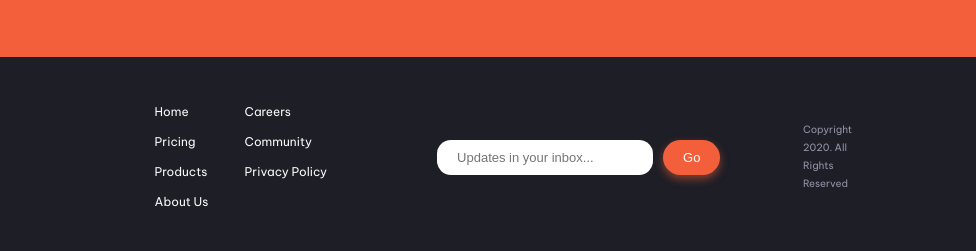
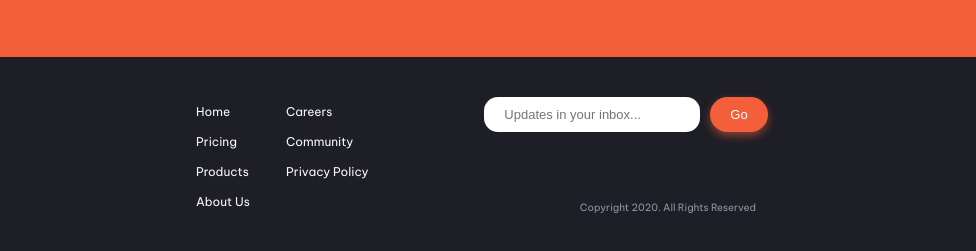
Before and after one commit to romoguill/finalFrontEnd1, a plain HTML site: page root/index.html in a window 1280 px wide. Shown: the part 1615-1866 px from the top of the page, 304-1280 px from the left. Drawn offline with Linux system fonts and the light colour scheme.

Commit message:
Finished styling footer

```diff
--- a/root/css/style.css
+++ b/root/css/style.css
@@ -306,7 +306,7 @@ footer .container {
 
 .page-links {
   order: 1;
-  max-width: 200px;
+  max-width: 180px;
 }
 
 .page-links > ul {
@@ -475,6 +475,7 @@ footer .container > p {
   footer .container {
     flex-direction: row;
     height: 100%;
+    position: relative;
   }
 
   .container-logo-media {
@@ -509,9 +510,13 @@ footer .container > p {
 
   .mail-form {
     order: 2;
+    align-self: start;
   }
 
   footer .container > p {
     margin-top: 0;
+    position: absolute;
+    bottom: 4rem;
+    right: 15%;
   }
 }
--- a/root/index.html
+++ b/root/index.html
@@ -175,6 +175,7 @@
             <input
               type="email"
               name="email"
+              id="email"
               placeholder="Updates in your inbox..."
             />
             <button class="btn btn-cta" type="submit">Go</button>
```
